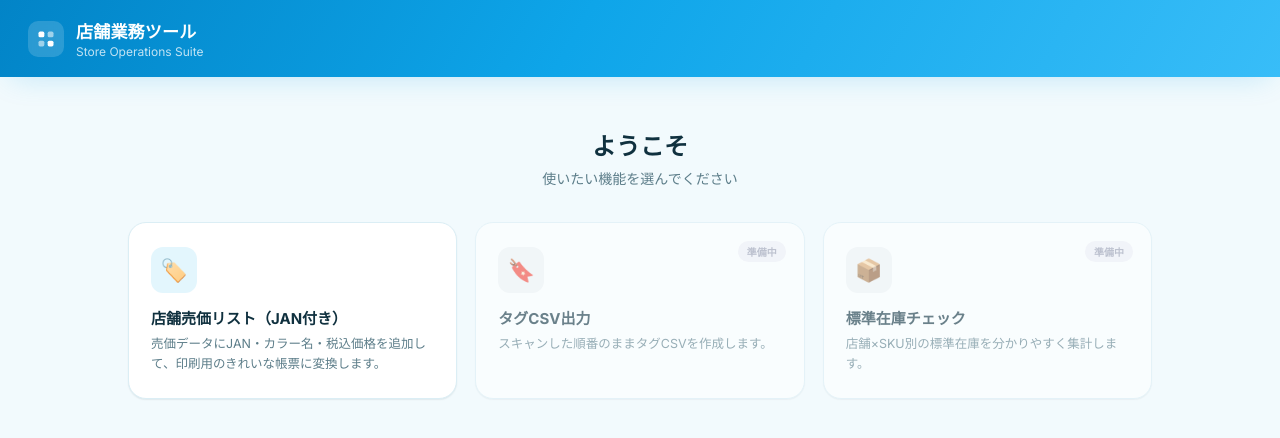
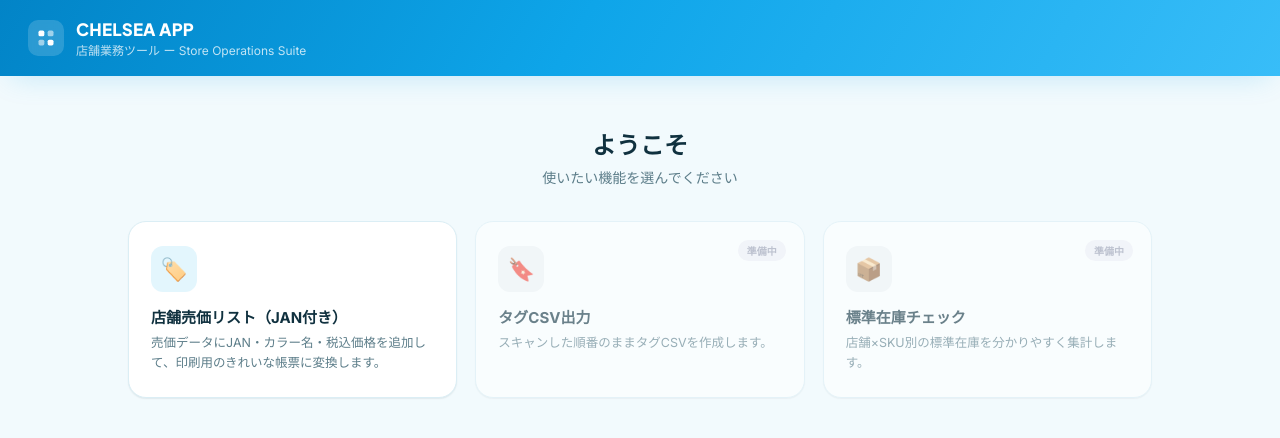
Before and after one commit to chelsea9218801/cny-tools, a plain HTML site: page index.html in a window 1280 px wide. Drawn offline with Linux system fonts and the light colour scheme.

Commit message:
Add CHELSEA APP branding to match OAuth consent screen app name

```diff
--- a/index.html
+++ b/index.html
@@ -4,7 +4,7 @@
 <meta charset="UTF-8">
 <meta name="viewport" content="width=device-width, initial-scale=1.0">
 <meta name="google-site-verification" content="YnqG5Ujbo6LGvFpQd7VElZczYcaJoUeLgZYbf124uz0" />
-<title>店舗業務ツール</title>
+<title>CHELSEA APP | 店舗業務ツール</title>
 <link rel="preconnect" href="https://fonts.googleapis.com">
 <link rel="preconnect" href="https://fonts.gstatic.com" crossorigin>
 <link href="https://fonts.googleapis.com/css2?family=Inter:wght@400;500;600;700;800&family=Plus+Jakarta+Sans:wght@600;700;800&display=swap" rel="stylesheet">
@@ -307,8 +307,8 @@
     </svg>
   </div>
   <div class="titles">
-    <h1>店舗業務ツール</h1>
-    <span class="sub">Store Operations Suite</span>
+    <h1>CHELSEA APP</h1>
+    <span class="sub">店舗業務ツール ー Store Operations Suite</span>
   </div>
 </header>
 
```
Also changed, not shown: privacy.html (+2 -2 lines), terms.html (+2 -2 lines).
